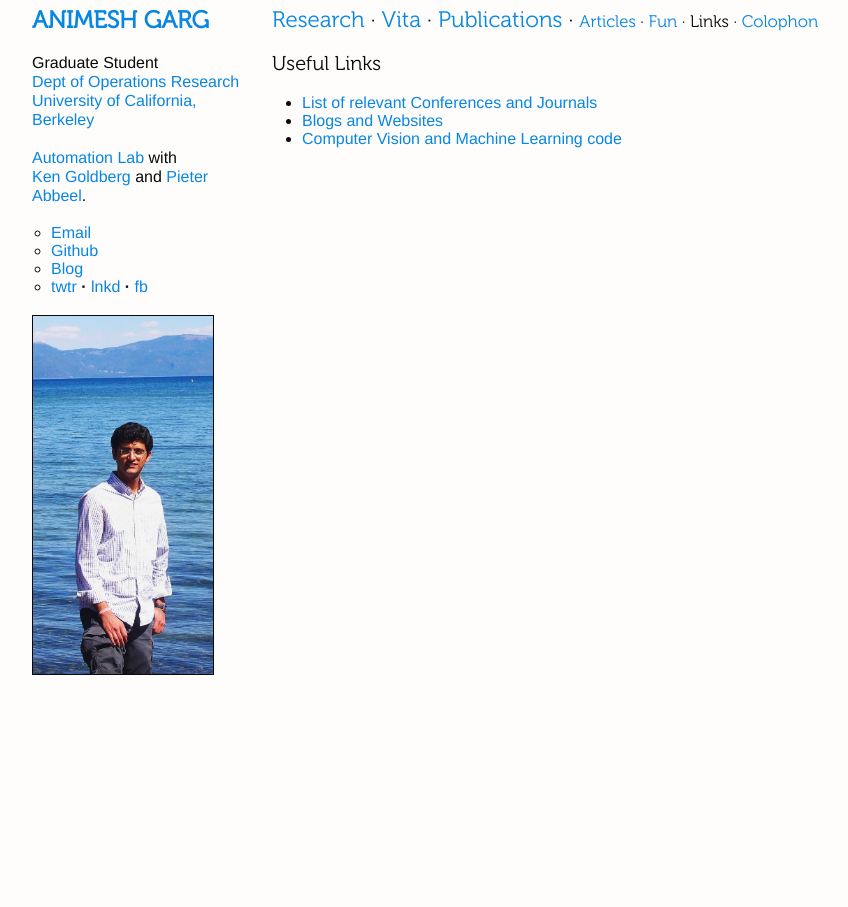
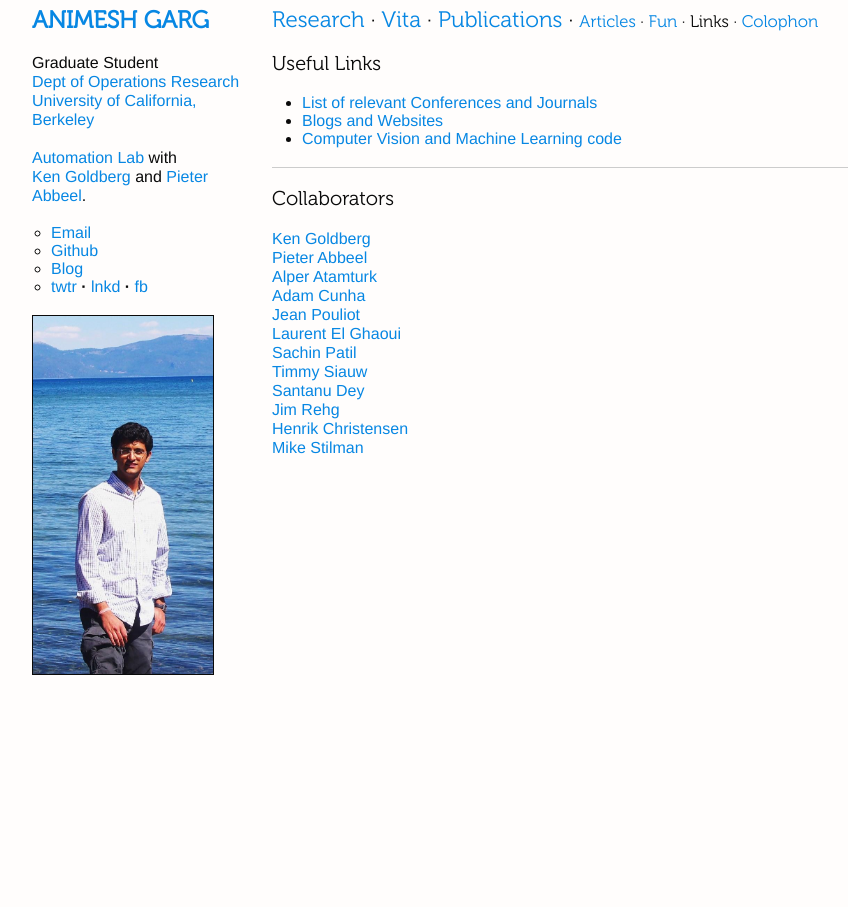
Before and after one commit to animesh-garg/jekyll-website, a Jekyll site: the page built from src/links/index.md, in a window 1280 px wide. Shown: the whole page, without its empty margins (138-986 px from the left). Built offline with Jekyll 4.4.1, drawn with Linux system fonts in a browser that asks for light colours.

Commit message:
added collaborators on links page

```diff
--- a/src/links/index.md
+++ b/src/links/index.md
@@ -7,3 +7,24 @@ title: Links and Code
 * [List of relevant Conferences and Journals]({{ site.baseurl }}/links/links_pubVenues.html)
 * [Blogs and Websites]({{ site.baseurl }}/links/links_blogs.html)
 * [Computer Vision and Machine Learning code]({{ site.baseurl }}/links/links_code.html)
+
+
+---
+
+## Collaborators
+
+[Ken Goldberg][kg]
+[Pieter Abbeel][pa]
+[Alper Atamturk][aa]
+[Adam Cunha][ac]
+[Jean Pouliot][jp]
+[Laurent El Ghaoui][leg]
+[Sachin Patil][scp]
+[Timmy Siauw][ts]
+[Santanu Dey][sd]
+[Jim Rehg][jr]
+[Henrik Christensen][hic]
+[Mike Stilman](http://www.cc.gatech.edu/~mstilman/)
+
+
+{% include peoples_urls.md %}
```
